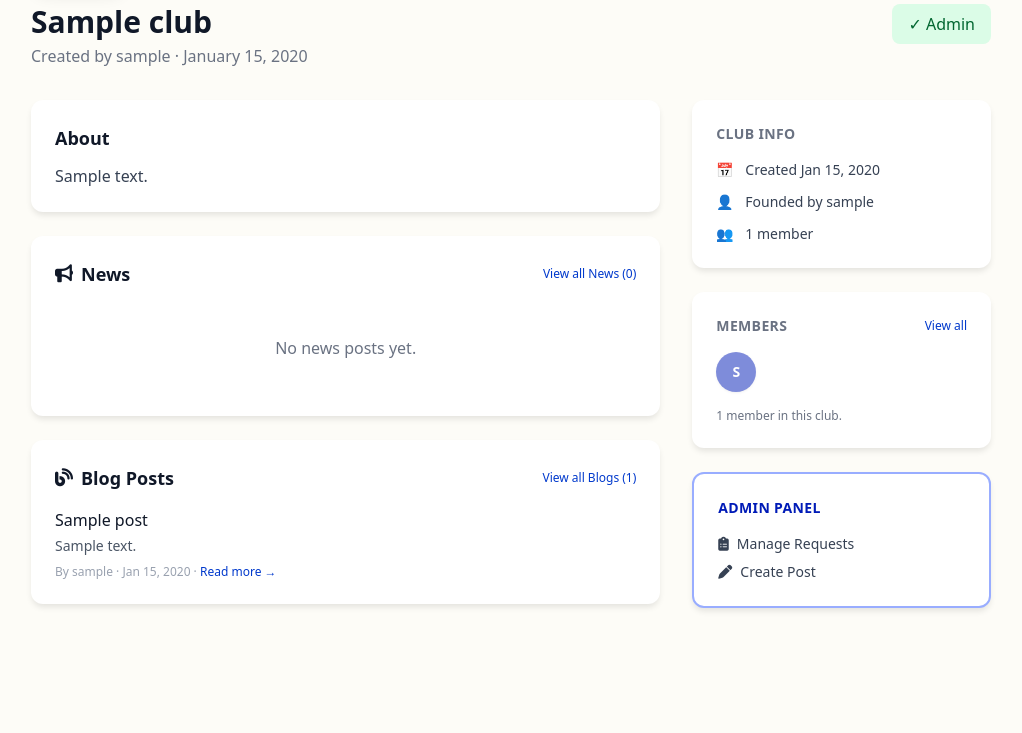
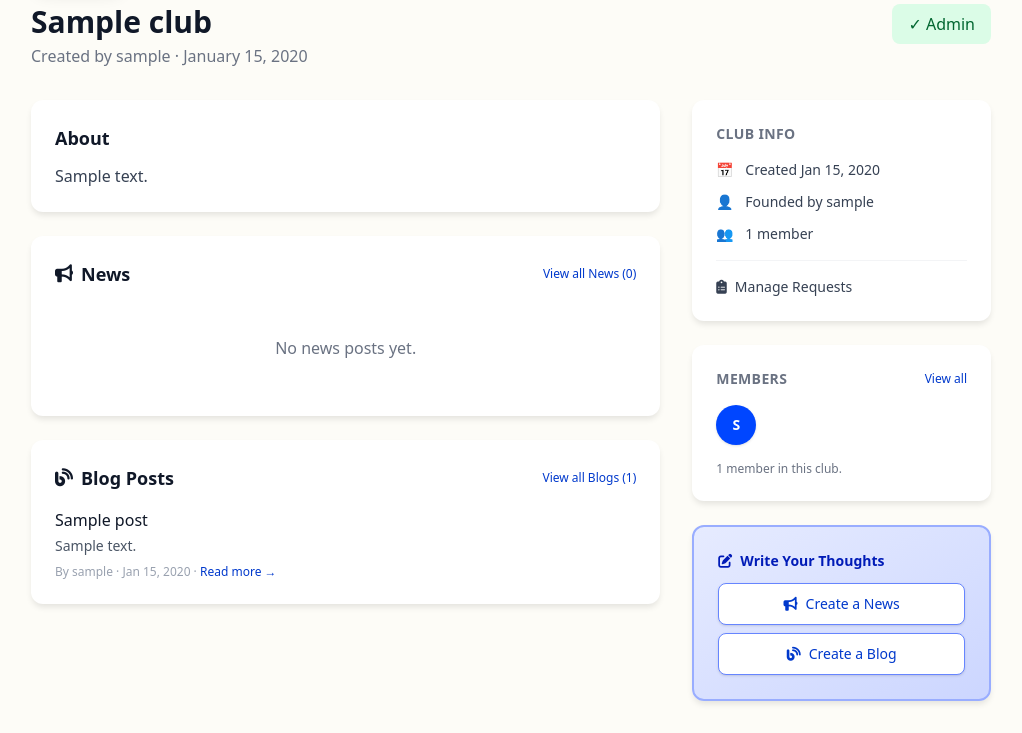
Before and after one commit to Radib-BK/ClubiFy, a Django app: a page that uses clubs/templates/clubs/club_detail.html in a window 1280 px wide. Shown: the part 404-1137 px from the top of the page, without its empty margins (129-1151 px from the left). Before the commit the page ends 1015 px from the top, so only its background shows below. Run offline with Django 4.2, Linux system fonts and the light colour scheme; a user stored in the database is signed in; tables that the repository leaves empty hold one stand-in row (values such as "Sample post"); style sheets or scripts are compiled from the project's sources.

Commit message:
Added Create Post bar in club details page

```diff
--- a/clubs/templates/clubs/club_detail.html
+++ b/clubs/templates/clubs/club_detail.html
@@ -177,6 +177,14 @@
                         <span>{{ member_count }} member{{ member_count|pluralize }}</span>
                     </li>
                 </ul>
+                {% if is_member and membership.is_admin %}
+                <div class="mt-4 pt-4 border-t border-gray-100">
+                    <a href="{% url 'memberships:request_list' slug=club.slug %}" class="flex items-center gap-2 text-sm text-gray-700 hover:text-primary-600 transition-colors">
+                        <i class="fas fa-clipboard-list"></i>
+                        <span>Manage Requests</span>
+                    </a>
+                </div>
+                {% endif %}
             </div>
 
             <!-- Members Section -->
@@ -193,7 +201,7 @@
                     {% if display_members %}
                         <div class="flex items-center gap-2 flex-wrap">
                             {% for membership in display_members %}
-                                <div class="w-10 h-10 bg-primary-700 rounded-full text-white flex items-center justify-center font-semibold opacity-50 text-sm shadow-sm hover:shadow-md transition-shadow cursor-pointer" title="{{ membership.user.username }}">
+                                <div class="w-10 h-10 rounded-full text-white flex items-center justify-center font-semibold text-sm shadow-sm hover:shadow-md transition-shadow cursor-pointer" style="background-color: var(--color-primary-500, #0046FF);" title="{{ membership.user.username }}">
                                     {{ membership.user.username|slice:":1"|upper }}
                                 </div>
                             {% endfor %}
@@ -212,16 +220,25 @@
                 {% endif %}
             </div>
 
-            <!-- Admin Actions -->
-            {% if is_member and membership.is_admin %}
-            <div class="card p-6 border-2 border-primary-200">
-                <h3 class="text-sm font-semibold text-primary-700 uppercase tracking-wide mb-4">Admin Panel</h3>
+            <!-- Create Post Card -->
+            {% if is_member %}
+            <div class="card p-6 border-2 border-primary-200" style="background: linear-gradient(to bottom right, var(--color-primary-50, #e6ebff), var(--color-primary-100, #ccd6ff));">
+                <h3 class="text-sm font-semibold text-primary-700 mb-3 flex items-center gap-2">
+                    <i class="fas fa-edit"></i>
+                    <span>Write Your Thoughts</span>
+                </h3>
                 <div class="space-y-2">
-                    <a href="{% url 'memberships:request_list' slug=club.slug %}" class="flex items-center gap-2 text-sm text-gray-700 hover:text-primary-600">
-                        <i class="fas fa-clipboard-list"></i> Manage Requests
-                    </a>
-                    <a href="{% url 'posts:create_post' slug=club.slug %}" class="flex items-center gap-2 text-sm text-gray-700 hover:text-primary-600">
-                        <i class="fas fa-pen"></i> Create Post
+                    {% if can_create_news %}
+                        <a href="{% url 'posts:create_post' slug=club.slug %}?type=news"
+                           class="w-full flex items-center justify-center gap-2 px-4 py-2.5 bg-white text-primary-600 border border-primary-300 text-sm font-medium rounded-lg hover:bg-primary-50 transition-colors shadow-sm">
+                            <i class="fas fa-bullhorn"></i>
+                            <span>Create a News</span>
+                        </a>
+                    {% endif %}
+                    <a href="{% url 'posts:create_post' slug=club.slug %}"
+                       class="w-full flex items-center justify-center gap-2 px-4 py-2.5 bg-white text-primary-600 border border-primary-300 text-sm font-medium rounded-lg hover:bg-primary-50 transition-colors shadow-sm">
+                        <i class="fas fa-blog"></i>
+                        <span>Create a Blog</span>
                     </a>
                 </div>
             </div>
--- a/clubs/views.py
+++ b/clubs/views.py
@@ -8,6 +8,7 @@ from django.db.models import Q
 from .models import Club
 from .forms import ClubForm
 from memberships.models import Membership, MembershipRequest, RequestStatus
+from memberships.helpers import is_club_moderator
 from posts.models import Post, PostType
 
 
@@ -61,6 +62,7 @@ class ClubDetailView(DetailView):
         context['member_count'] = club.memberships.count()
         context['display_members'] = []
         context['has_more_members'] = False
+        context['can_create_news'] = False
 
         if user.is_authenticated:
             # Check if user is a member
@@ -71,6 +73,8 @@ class ClubDetailView(DetailView):
                 # Show up to 4 members, then "..." if more exist
                 context['display_members'] = club.memberships.select_related('user')[:4]
                 context['has_more_members'] = club.memberships.count() > 4
+                # Check if user can create news (moderator/admin)
+                context['can_create_news'] = is_club_moderator(user, club)
 
             # Check if user has a pending request
             pending = MembershipRequest.objects.filter(
```
